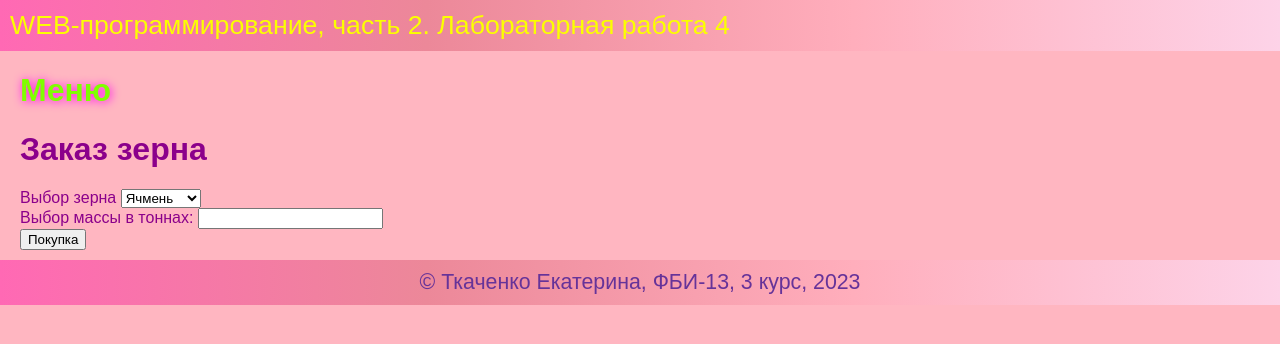
After one commit to tkachrina/web-programming-labs-2, a Flask app: page /lab4/grain in a window 1280 px wide. The commit adds this page. Shown: the top 344 px of the page. Run offline with Flask 3, Linux system fonts and the light colour scheme.

Commit message:
куки и заказ зерна

```diff
--- a/lab4.py
+++ b/lab4.py
@@ -42,3 +42,63 @@ def fridge():
         elif (temperature >= -4) and (temperature <= -1):
             error = f'Температура установлена: {temperature}❄️'
     return render_template('fridge.html',temperature=temperature, error=error)
+
+@lab4.route('/lab4/grain', methods= ['GET','POST'])
+def grain():
+    if request.method == 'GET':
+        return render_template('grain.html')
+    price = 0
+    error = ''
+    error1 = ''
+    grain = request.form.get('grain')
+    weight = request.form.get('weight')
+
+    if weight=='':
+        error = "Нужный вес не задан"
+        return render_template('grain.html', error=error)
+    weight = int(weight)
+
+    if grain == 'barley':
+        price = 12000 * weight
+    elif grain == 'oats':
+        price = 8500 * weight
+    elif grain == 'wheat':
+        price = 8700 * weight
+    else:
+        grain == 'rye'
+        price = 14000 * weight
+    if weight <=0:
+        error = "Значение неверно"
+        return render_template('grain.html',error=error)
+    elif weight > 500:
+        error = "Нужного объема зерна в наличии нет"
+        return render_template('grain.html',error=error)
+    elif weight > 50:
+        price = price - (price * 10/100)
+        error1 = "Скидка 10% за больший объем "
+    return render_template('grains.html',error=error, price=price, grain=grain, weight=weight, error1=error1)
+
+@lab4.route('/lab4/grains', methods= ['GET','POST'])
+def grains():
+    if request.method == 'GET':
+        return render_template('grains.html')
+
+@lab4.route('/lab4/cookies', methods = ['GET', 'POST'])
+def cookies():
+    if request.method == 'GET':
+        return render_template('cookies.html')
+
+    color = request.form.get('color_text')
+    color_bg = request.form.get('color_bg')
+    fontsize = request.form.get('font_size')
+
+    headers = {
+        'Set-Cookie': [
+            'color=' + color + '; path=/',
+            'color_bg=' + color_bg + '; path=/',
+            'font_size=' + fontsize + '; path=/',
+        ],
+        'Location': '/lab4/cookies'
+    }
+
+    return '', 303, headers
--- a/static/lab1.css
+++ b/static/lab1.css
@@ -1,4 +1,3 @@
-
 img {
     width:1000px;
     height:700px;
--- a/static/main.css
+++ b/static/main.css
@@ -40,6 +40,7 @@ a{
     text-decoration:none;
     color: chartreuse;
     text-shadow: 1px 1px 10px rgb(255, 0, 242);
+    font-weight: bold;
     transition: 600ms 1s
 }
 a:visited {
--- a/templates/base.html
+++ b/templates/base.html
@@ -3,8 +3,18 @@
 <head>
     <meta charset="UTF-8">
     <meta name="viewport" content="width=device-width, initial-scale=1.0">
-    <title>Ткаченко Екатерина. {% block lab%}{% endblock %} Лабораторная работа 2</title>
+    <title>Itegelova Victoria. {% block lab %}{% endblock %}</title>
     <link rel="stylesheet" href="{{ url_for('static', filename='main.css') }}">
+    <link rel="shortcut icon" href="{{ url_for('static', filename='favicon.ico') }}">
+    {% if request.cookies.get('color') %}
+    <style>
+        body {
+            color: {{ request.cookies.get('color') }};
+            background-color: {{ request.cookies.get('color_bg') }};
+            font-size: {{ request.cookies.get('font_size') }}px;
+        }
+    </style>
+    {% endif %}
 </head>
 <body>
     <header>
--- /dev/null
+++ b/templates/grain.html
@@ -0,0 +1,28 @@
+{% extends "base.html" %}
+
+{% block lab %}Лабораторная работа 4{% endblock %}
+
+{% block main %}
+
+   <h1>Заказ зерна</h1>
+
+   <form method="POST">
+    <div>
+        <label for="grain">Выбор зерна</label>
+        <select name="grain">
+            <option value="barley">Ячмень</option>
+            <option value="oats">Овес</option>
+            <option value="wheat">Пшеница</option>
+            <option value="rye">Рожь</option>
+        </select>
+    </div>
+    <div>
+        <label for="weight">Выбор массы в тоннах:</label>
+        <input type="number" name="weight" value="{{ weight or ''}}">
+    </div>
+    <span style="color: darkred; font-weight: bold;"> {{ error }}</span>
+    <div>
+        <button type="submit">Покупка</button>
+    </div>
+   </form>
+{% endblock %}
--- a/templates/lab4.html
+++ b/templates/lab4.html
@@ -12,5 +12,11 @@
         <li>
             <a href="/lab4/fridge">Холодильник</a>
         </li>
+        <li>
+            <a href="/lab4/grain">Заказ зерна</a>
+        </li>
+        <li>
+            <a href="/lab4/cookies">Cookies</a>
+        </li>
     </ol>
 {% endblock %}
```
Also changed, not shown: templates/cookies.html (added, +27 -0 lines), templates/grains.html (added, +9 -0 lines).
